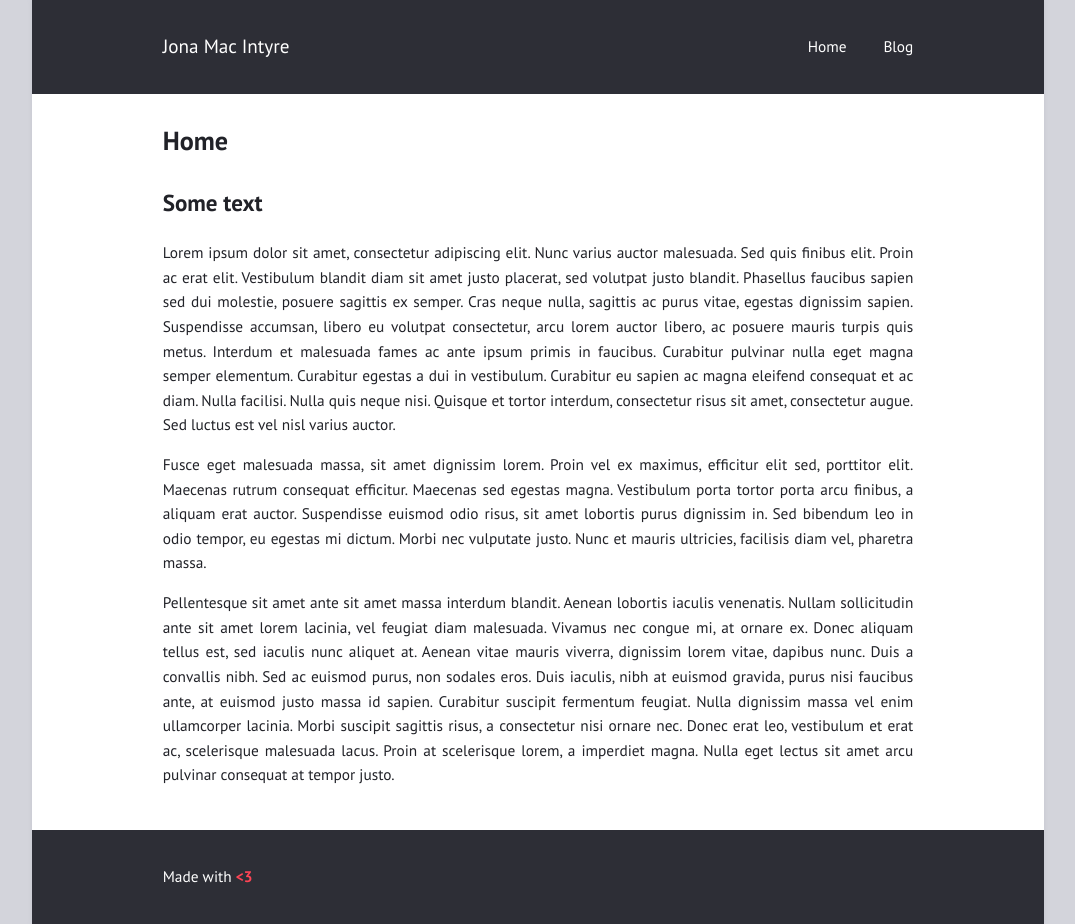
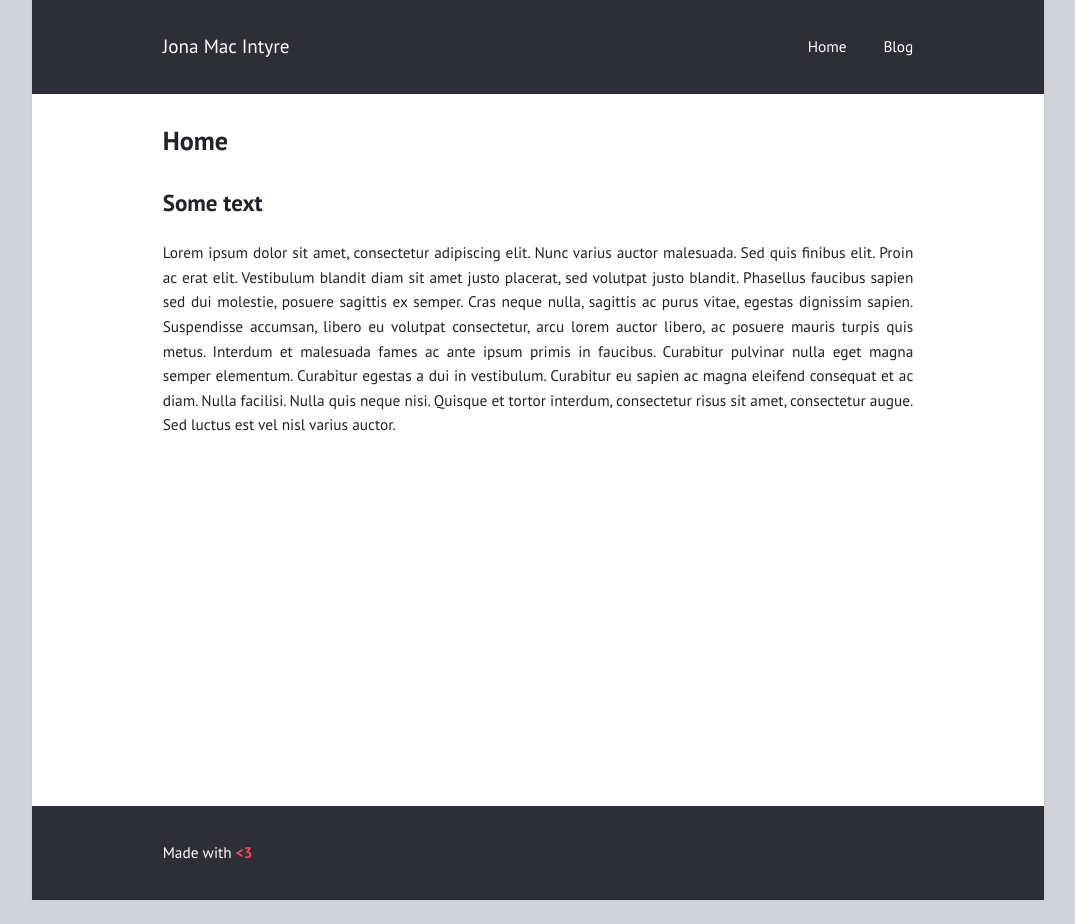
Before and after one commit to macinj1/macinj1.github.io, a Jekyll site: the page built from index.md, in a window 1280 px wide. Shown: the whole page, without its empty margins (102-1177 px from the left). Built offline with Jekyll 4.4.1, drawn with Linux system fonts in a browser that asks for light colours; after the commit the page ends 900 px from its top, so only the background shows below that.

Commit message:
Update index.md

```diff
--- a/index.md
+++ b/index.md
@@ -6,7 +6,3 @@ title: "Home"
 # Some text
 
 Lorem ipsum dolor sit amet, consectetur adipiscing elit. Nunc varius auctor malesuada. Sed quis finibus elit. Proin ac erat elit. Vestibulum blandit diam sit amet justo placerat, sed volutpat justo blandit. Phasellus faucibus sapien sed dui molestie, posuere sagittis ex semper. Cras neque nulla, sagittis ac purus vitae, egestas dignissim sapien. Suspendisse accumsan, libero eu volutpat consectetur, arcu lorem auctor libero, ac posuere mauris turpis quis metus. Interdum et malesuada fames ac ante ipsum primis in faucibus. Curabitur pulvinar nulla eget magna semper elementum. Curabitur egestas a dui in vestibulum. Curabitur eu sapien ac magna eleifend consequat et ac diam. Nulla facilisi. Nulla quis neque nisi. Quisque et tortor interdum, consectetur risus sit amet, consectetur augue. Sed luctus est vel nisl varius auctor.
-
-Fusce eget malesuada massa, sit amet dignissim lorem. Proin vel ex maximus, efficitur elit sed, porttitor elit. Maecenas rutrum consequat efficitur. Maecenas sed egestas magna. Vestibulum porta tortor porta arcu finibus, a aliquam erat auctor. Suspendisse euismod odio risus, sit amet lobortis purus dignissim in. Sed bibendum leo in odio tempor, eu egestas mi dictum. Morbi nec vulputate justo. Nunc et mauris ultricies, facilisis diam vel, pharetra massa.
-
-Pellentesque sit amet ante sit amet massa interdum blandit. Aenean lobortis iaculis venenatis. Nullam sollicitudin ante sit amet lorem lacinia, vel feugiat diam malesuada. Vivamus nec congue mi, at ornare ex. Donec aliquam tellus est, sed iaculis nunc aliquet at. Aenean vitae mauris viverra, dignissim lorem vitae, dapibus nunc. Duis a convallis nibh. Sed ac euismod purus, non sodales eros. Duis iaculis, nibh at euismod gravida, purus nisi faucibus ante, at euismod justo massa id sapien. Curabitur suscipit fermentum feugiat. Nulla dignissim massa vel enim ullamcorper lacinia. Morbi suscipit sagittis risus, a consectetur nisi ornare nec. Donec erat leo, vestibulum et erat ac, scelerisque malesuada lacus. Proin at scelerisque lorem, a imperdiet magna. Nulla eget lectus sit amet arcu pulvinar consequat at tempor justo.
```
